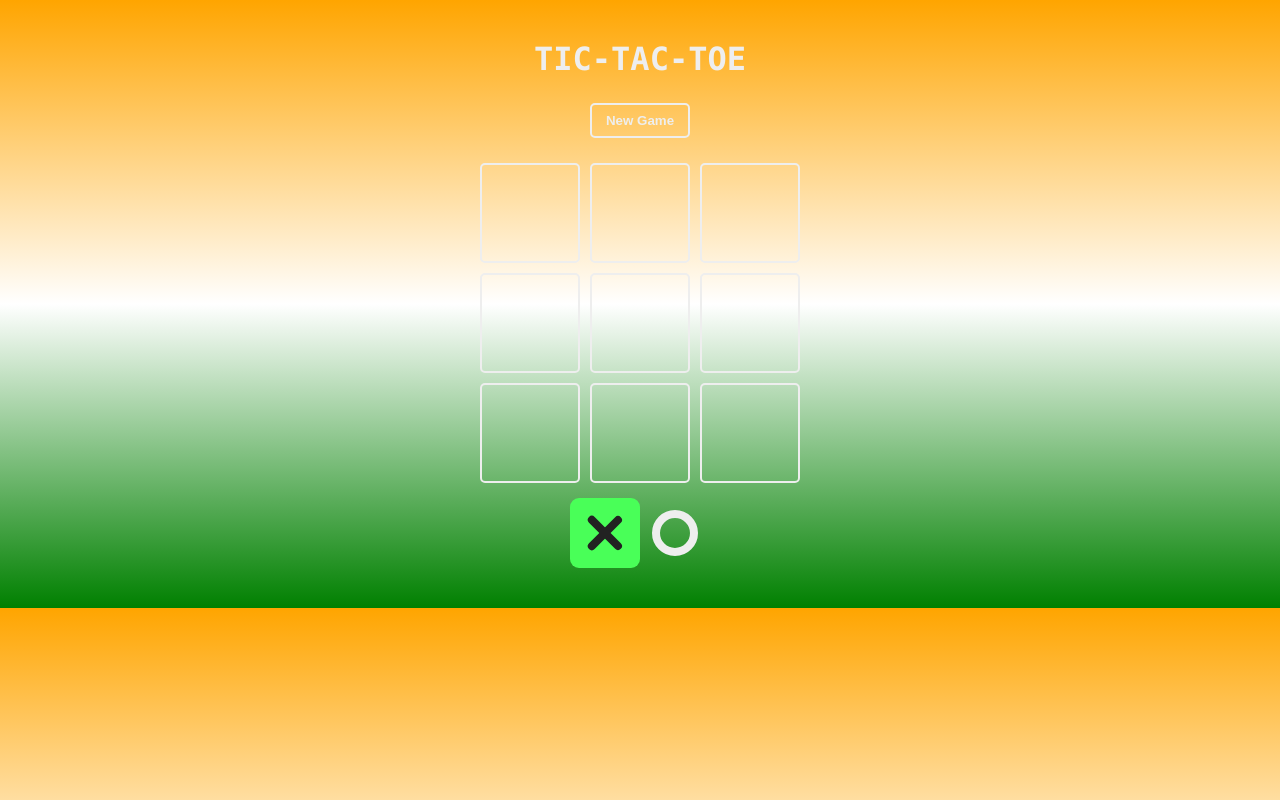
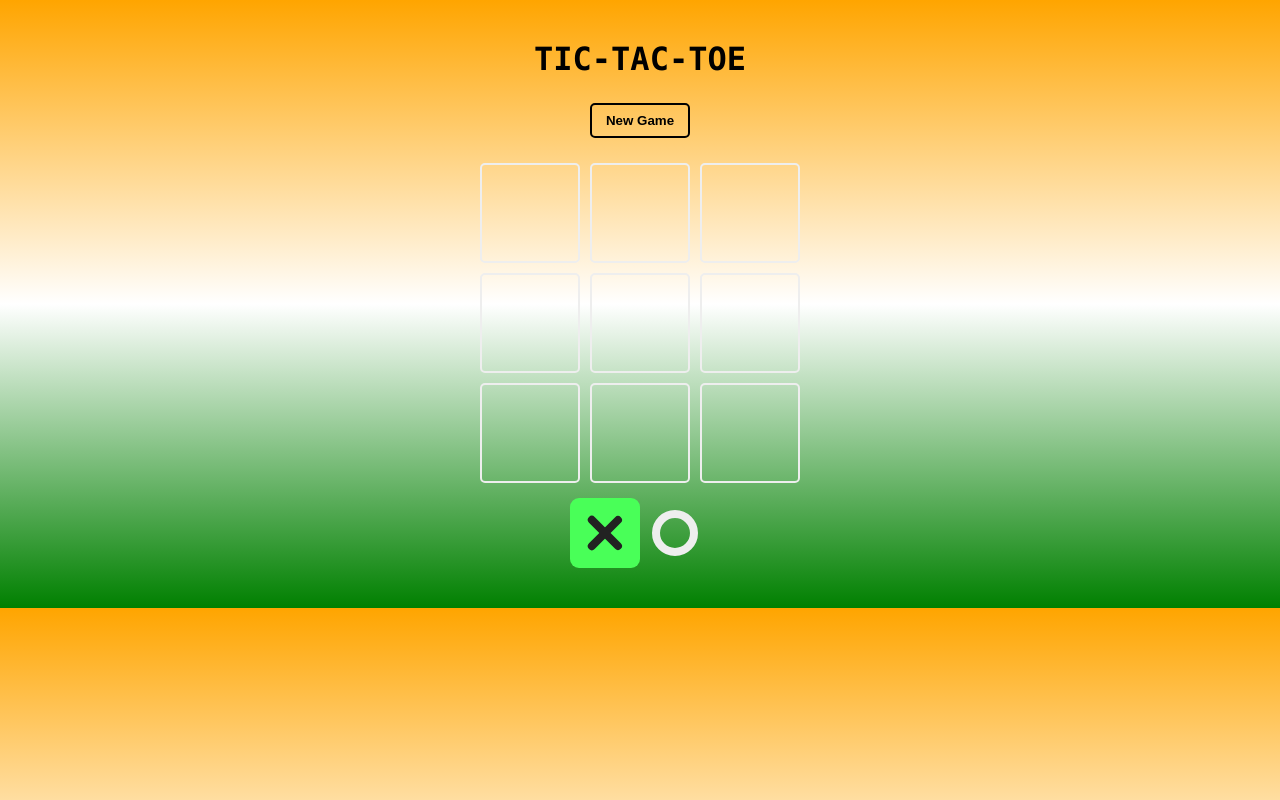
Before and after one commit to ganitkumar517/feynman, a React (Create React App) app: page / in a window 1280 px wide. Built offline with nearby package versions, Linux system fonts and the light colour scheme; the HTML template or start-up script is replaced by a standard one.

Commit message:
Update index.css

```diff
--- a/src/index.css
+++ b/src/index.css
@@ -15,15 +15,15 @@ body {
     text-align: center;
 }
 .tic-tac-toe h1 {
-    color: #eee;
+    color: black;
 }
 
 .tic-tac-toe button {
     padding: 8px 12px;
     margin: 25px;
     background: transparent;
-    border: 2px solid #eee;
-    color: #eee;
+    border: 2px solid black;
+    color: black;
     width: 100px;
     border-radius: 5px;
     transition: 0.2s;
@@ -65,7 +65,7 @@ body {
 
 .turn .square span.o {
     transition: 0.2s;
-    border-color: #222;
+    border-color: black;
 }
 
 .turn::after {
```
